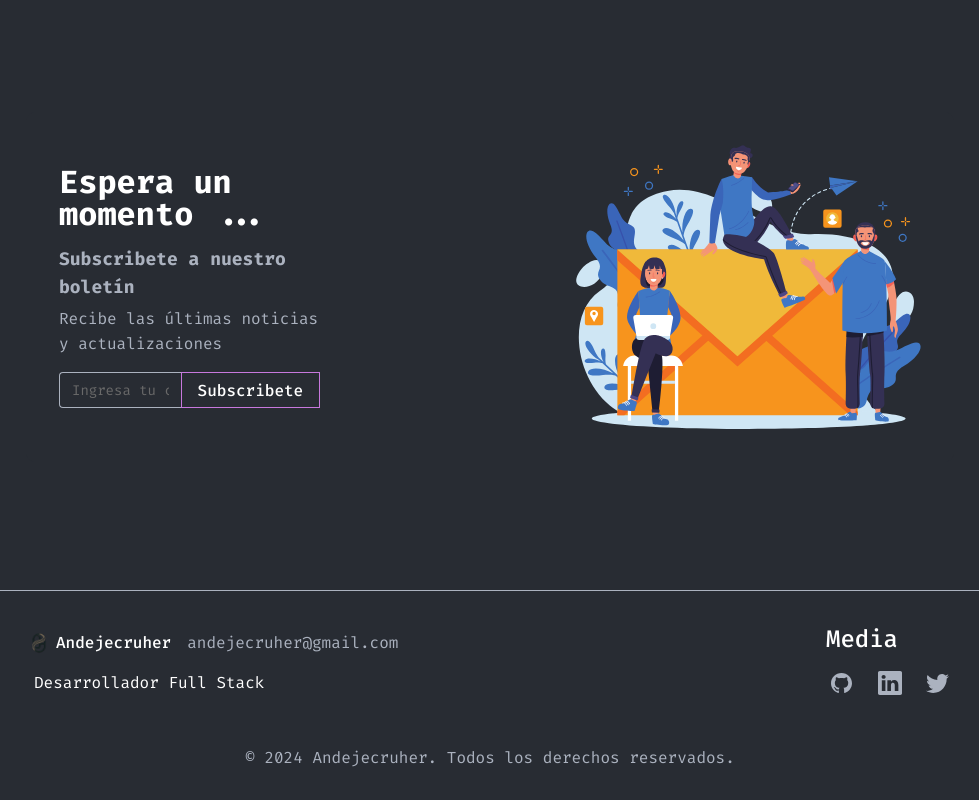
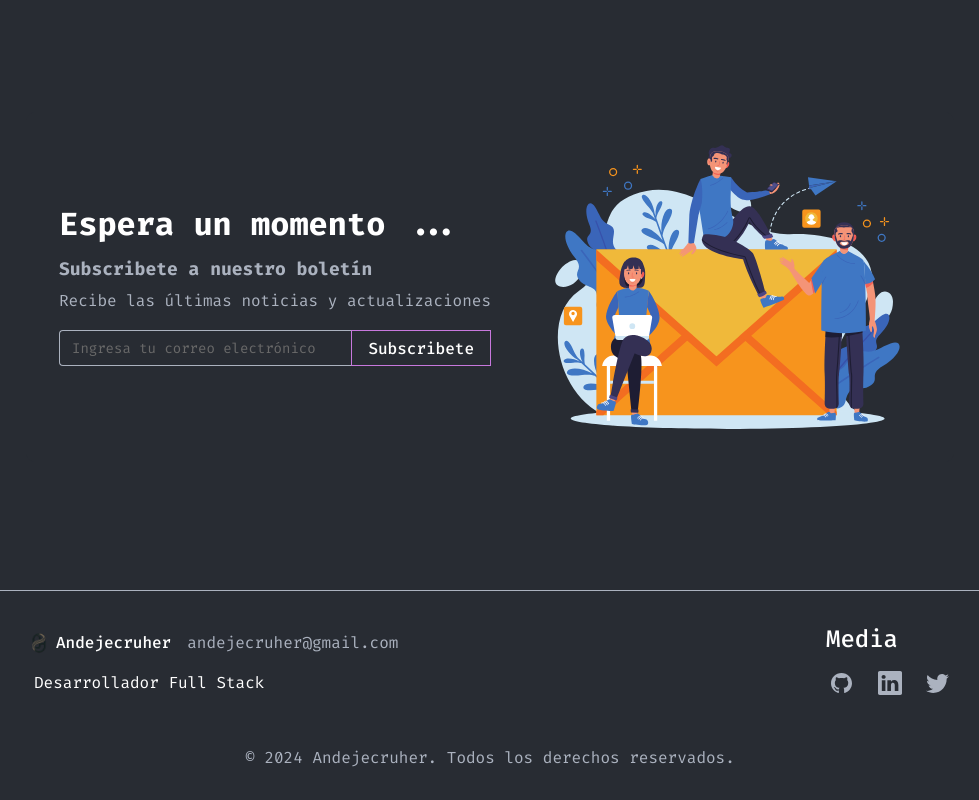
Before and after one commit to Andejecruher/Portafolio, a React (Vite) app: page /home in a window 1280 px wide. Shown: the part 3089-3889 px from the top of the page, without its empty margins (150-1129 px from the left). Built offline with nearby package versions, Linux system fonts and the light colour scheme.

Commit message:
Enhance responsive design in EmailBanner by adjusting max-width for various breakpoints and updating padding-right for better layout on smaller screens.

```diff
--- a/src/components/EmailBanner/EmailBanner.module.css
+++ b/src/components/EmailBanner/EmailBanner.module.css
@@ -21,13 +21,21 @@
   max-width: 40%;
   flex: 1;
 
+  @media (max-width: $mantine-breakpoint-md) {
+    max-width: 40%;
+  }
+
   @media (max-width: $mantine-breakpoint-sm) {
+    max-width: 60%;
+  }
+
+  @media (max-width: $mantine-breakpoint-xs) {
     max-width: 100%;
   }
 }
 
 .body {
-  padding-right: calc(var(--mantine-spacing-xl) * 4);
+  padding-right: calc(var(--mantine-spacing-md) * 4);
 
   @media (max-width: $mantine-breakpoint-sm) {
     padding-right: 0;
```
